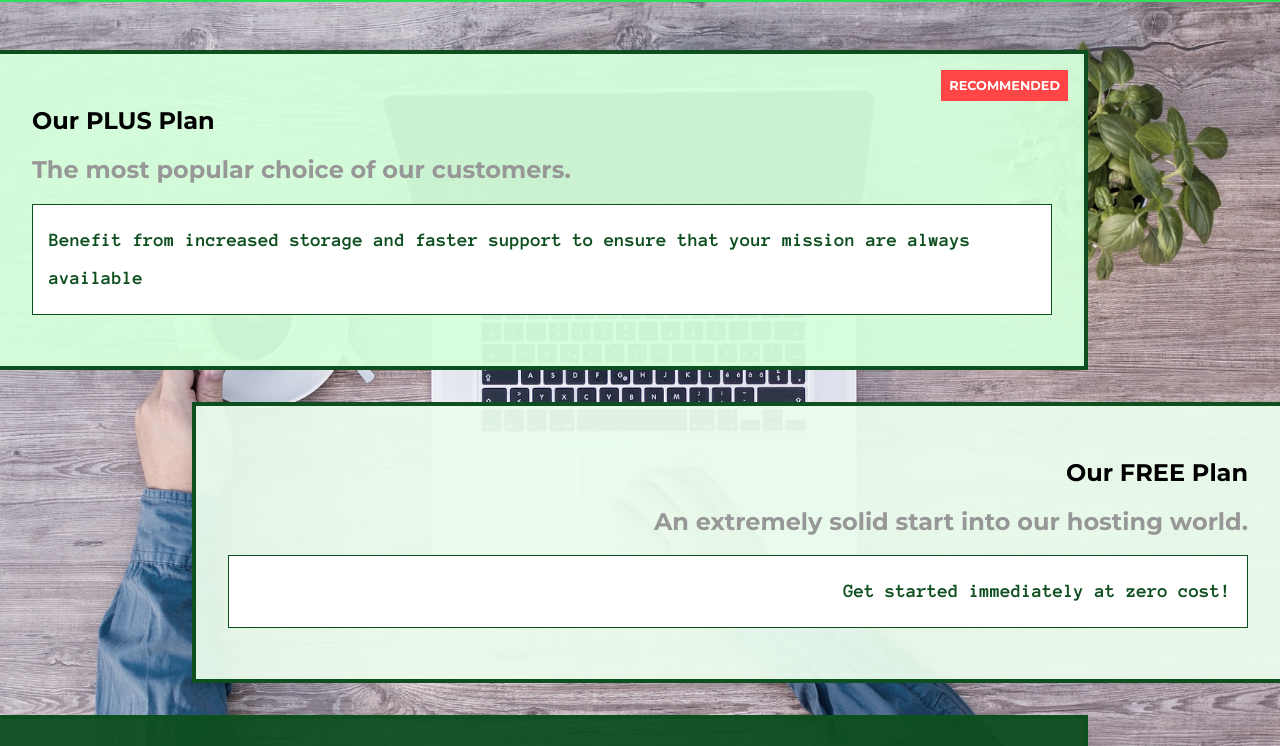
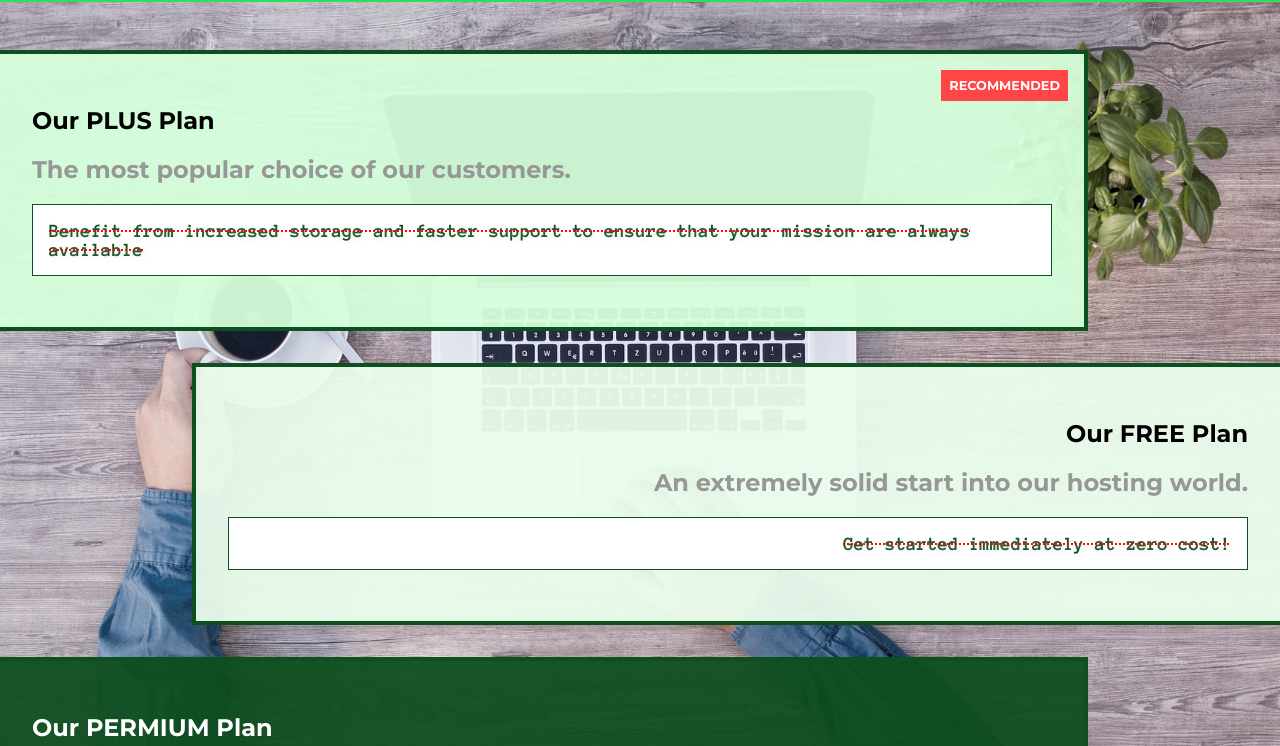
Before and after one commit to BrilliantPhoenix2024/Learning-HtmlCss, a plain HTML site: page Formatting_with_CSS/Working with Text and Fonts/Main Project/packages/index.html in a window 1280 px wide. Shown: the part 54-800 px from the top of the page. Drawn offline with Linux system fonts and the light colour scheme.

Commit message:
Applying text-decoration  text-shadow

```diff
--- a/Formatting_with_CSS/Working with Text and Fonts/Main Project/packages/packages.css
+++ b/Formatting_with_CSS/Working with Text and Fonts/Main Project/packages/packages.css
@@ -76,7 +76,9 @@ main {
   background-color: white;
   font-family: 'AnonymousPro', sans-serif;
   font-weight: 700;
-  line-height: 2;
+  text-shadow: 2px 2px 7px #eeeded;
+  text-decoration: line-through dotted red;
+  /* line-height: 2; */
   /* font-weight: 100; */
   /* font-style: italic; */
 }
```
